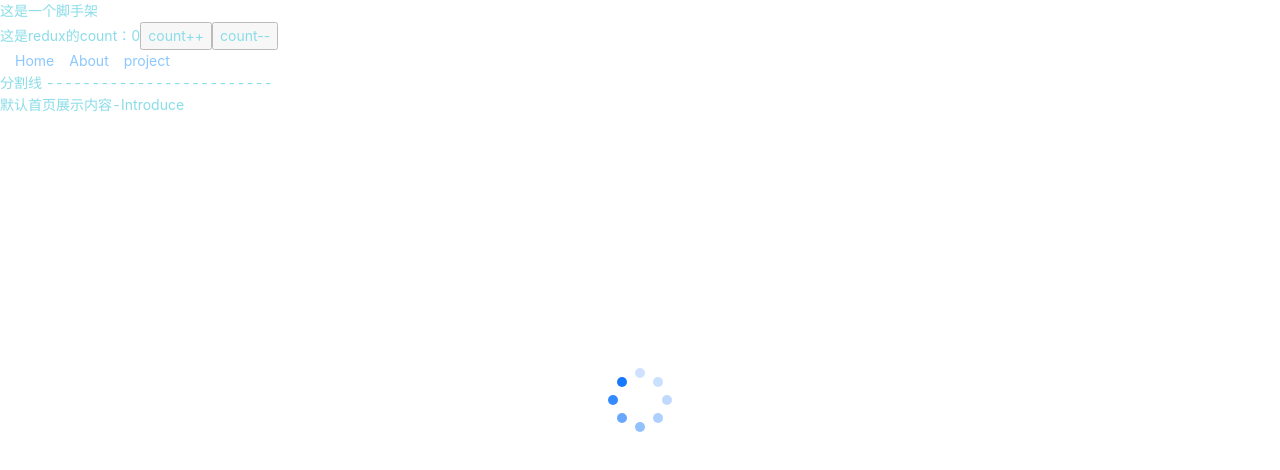
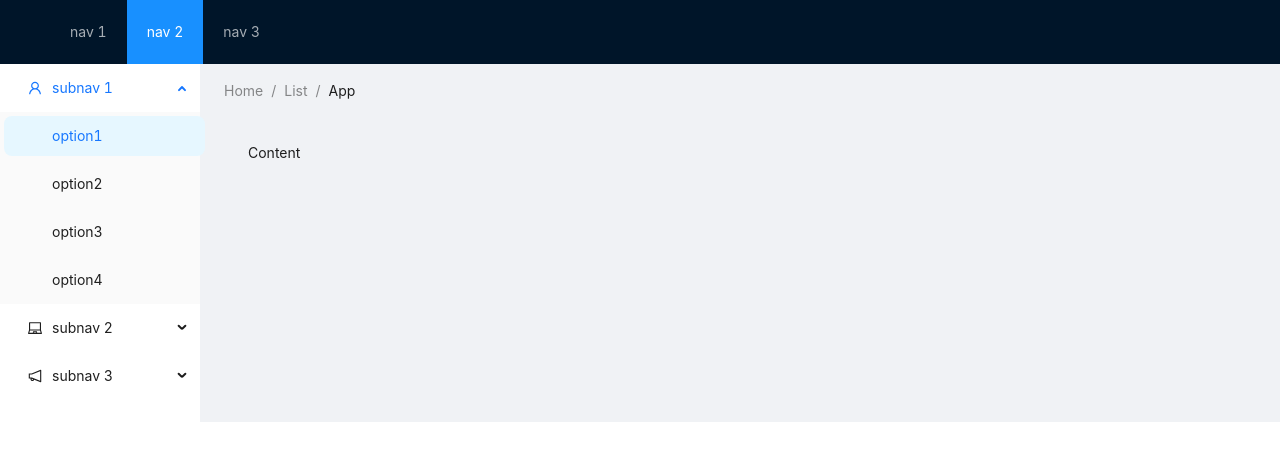
Before and after one commit to chinanoi/react-baiyi-cli, a React app: page / in a window 1280 px wide. Shown: the top 470 px of the page. Built offline with nearby package versions, Linux system fonts and the light colour scheme.

Commit message:
feat:构建后台管理首页

```diff
--- /dev/null
+++ b/src/App.scss
@@ -0,0 +1,4 @@
+.homePage {
+    height: 100%;
+    width: 100%;
+}
--- a/src/App.tsx
+++ b/src/App.tsx
@@ -1,46 +1,76 @@
 import React from 'react';
-import { createBrowserRouter, RouterProvider } from 'react-router-dom';
-import LayOut from './pages/LayOut';
-import Home from './pages/Home';
-import About from './pages/About';
-import AboutEdit from './pages/About/AboutEdit';
-import AboutAdd from './pages/About/AboutAdd';
-import Project from './pages/Project';
+import { LaptopOutlined, NotificationOutlined, UserOutlined } from '@ant-design/icons';
+import type { MenuProps } from 'antd';
+import { Breadcrumb, Layout, Menu } from 'antd';
+import './App.scss';
 
-const router = createBrowserRouter([
-    {
-        path: "/",
-        element: <LayOut />,
-        children: [
-            {
-                path: "",
-                element: <Home />
-            },
-            {
-                path: "about",
-                element: <About />
-            },
-            {
-                path: "about/add",
-                element: <AboutAdd />
-            },
-            {
-                path: "about/edit",
-                element: <AboutEdit />
-            },
-            {
-                path: "project",
-                element: <Project />,
-            },
-        ],
-    },
-
-]);
+const { Header, Content, Sider } = Layout;
 
 function App() {
 
+    const items1: MenuProps['items'] = ['1', '2', '3'].map((key) => ({
+        key,
+        label: `nav ${key}`,
+    }));
+
+    const items2: MenuProps['items'] = [UserOutlined, LaptopOutlined, NotificationOutlined].map(
+        (icon, index) => {
+            const key = String(index + 1);
+
+            return {
+                key: `sub${key}`,
+                icon: React.createElement(icon),
+                label: `subnav ${key}`,
+
+                children: new Array(4).fill(null).map((_, j) => {
+                    const subKey = index * 4 + j + 1;
+                    return {
+                        key: subKey,
+                        label: `option${subKey}`,
+                    };
+                }),
+            };
+        },
+    );
+
     return (
-        <RouterProvider router={router} />
+        <div className="homePage">
+            <Layout>
+                <Header className="header">
+                    <div className="logo" />
+                    <Menu theme="dark" mode="horizontal" defaultSelectedKeys={['2']} items={items1} />
+                </Header>
+                <Layout>
+                    <Sider width={200} className="site-layout-background">
+                        <Menu
+                            mode="inline"
+                            defaultSelectedKeys={['1']}
+                            defaultOpenKeys={['sub1']}
+                            style={{ height: '100%', borderRight: 0 }}
+                            items={items2}
+                        />
+                    </Sider>
+                    <Layout style={{ padding: '0 24px 24px' }}>
+                        <Breadcrumb style={{ margin: '16px 0' }}>
+                            <Breadcrumb.Item>Home</Breadcrumb.Item>
+                            <Breadcrumb.Item>List</Breadcrumb.Item>
+                            <Breadcrumb.Item>App</Breadcrumb.Item>
+                        </Breadcrumb>
+                        <Content
+                            className="site-layout-background"
+                            style={{
+                                padding: 24,
+                                margin: 0,
+                                minHeight: 280,
+                            }}
+                        >
+                            Content
+                        </Content>
+                    </Layout>
+                </Layout>
+            </Layout>
+        </div>
+
     );
 }
 
--- a/src/index.less
+++ /dev/null
@@ -1,5 +0,0 @@
-@light-blue: #13bbd1;
-
-#root {
-    color: @light-blue;
-}
--- /dev/null
+++ b/src/index.scss
@@ -0,0 +1,10 @@
+html,
+body {
+    padding: 0;
+    margin: 0;
+}
+
+#root {
+    width: 100%;
+    height: 100%;
+}
--- a/src/index.tsx
+++ b/src/index.tsx
@@ -3,12 +3,11 @@
 import { Provider } from 'react-redux';
 import store from './app/store';
 import App from './App';
-import './index.less';
+import './index.scss';
 
 if (module && module.hot) {
     module.hot.accept();
 }
-
 
 ReactDOM.createRoot(document.getElementById('root')!).render(
     <React.StrictMode>
```
